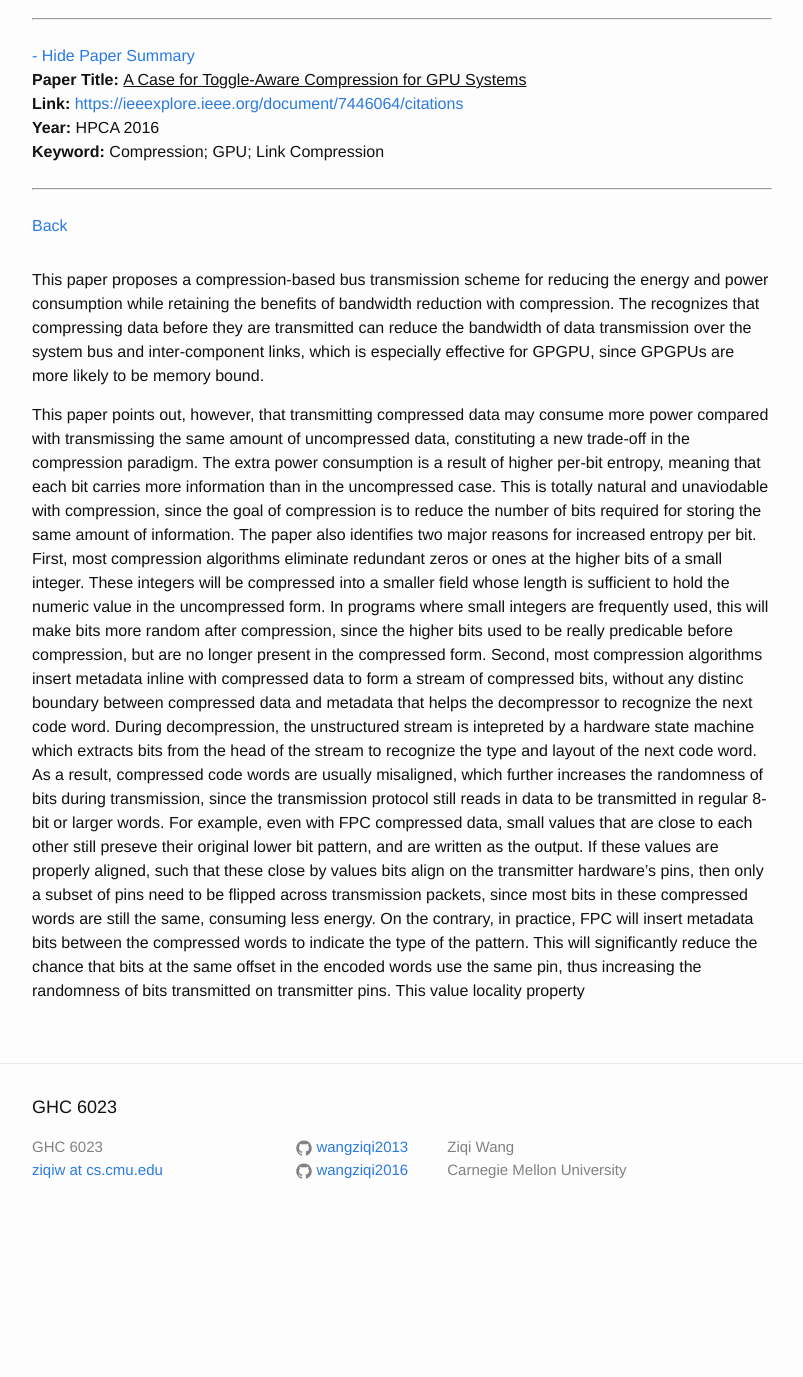
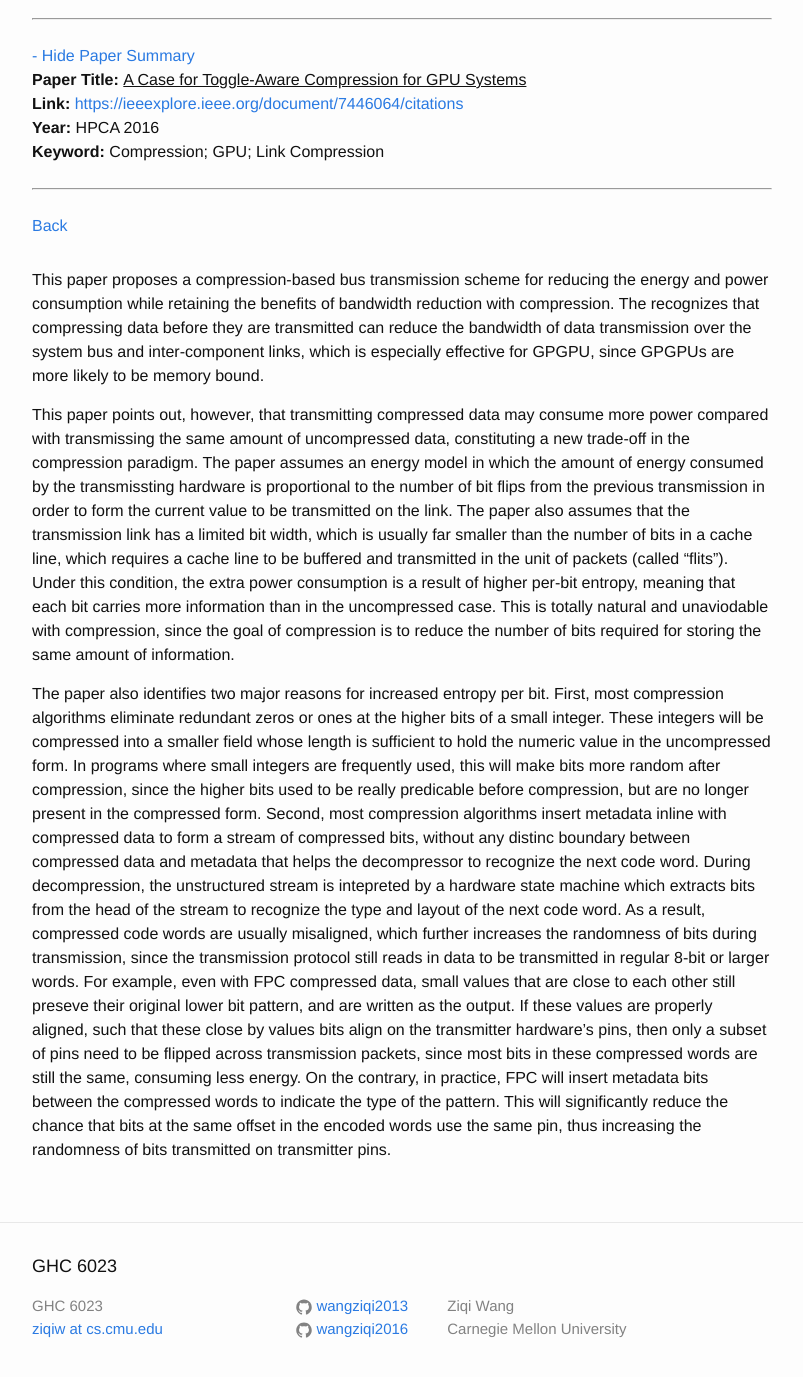
Before and after one commit to wangziqi2013/wangziqi2013.github.io, a Jekyll site: the page built from _posts/2020-07-27-a-case-for-toggle-aware-gpu-compression.markdown, in a window 1280 px wide and 1400 px high, scrolled down 224 px. Shown: the top 1377 px of the window, without its empty margins (238-1041 px from the left). Built offline with Jekyll 4.4.1, drawn with Linux system fonts in a browser that asks for light colours; before the commit the page ends 1465 px from its top, so only the background shows below that.

Commit message:
Adding assumption

```diff
--- a/_posts/2020-07-27-a-case-for-toggle-aware-gpu-compression.markdown
+++ b/_posts/2020-07-27-a-case-for-toggle-aware-gpu-compression.markdown
@@ -19,11 +19,17 @@ transmitted can reduce the bandwidth of data transmission over the system bus an
 effective for GPGPU, since GPGPUs are more likely to be memory bound.
 
 This paper points out, however, that transmitting compressed data may consume more power compared with transmissing the
-same amount of uncompressed data, constituting a new trade-off in the compression paradigm. The extra power consumption
-is a result of higher per-bit entropy, meaning that each bit carries more information than in the uncompressed case.
-This is totally natural and unaviodable with compression, since the goal of compression is to reduce the number of bits
-required for storing the same amount of information. The paper also identifies two major reasons for increased entropy
-per bit. First, most compression algorithms eliminate redundant zeros or ones at the higher bits of a small integer.
+same amount of uncompressed data, constituting a new trade-off in the compression paradigm. The paper assumes an energy
+model in which the amount of energy consumed by the transmissting hardware is proportional to the number of bit flips
+from the previous transmission in order to form the current value to be transmitted on the link. The paper also assumes
+that the transmission link has a limited bit width, which is usually far smaller than the number of bits in a cache line,
+which requires a cache line to be buffered and transmitted in the unit of packets (called "flits"). Under this condition,
+the extra power consumption is a result of higher per-bit entropy, meaning that each bit carries more information than
+in the uncompressed case. This is totally natural and unaviodable with compression, since the goal of compression is to
+reduce the number of bits required for storing the same amount of information.
+
+The paper also identifies two major reasons for increased entropy per bit. First, most compression algorithms eliminate
+redundant zeros or ones at the higher bits of a small integer.
 These integers will be compressed into a smaller field whose length is sufficient to hold the numeric value in the
 uncompressed form. In programs where small integers are frequently used, this will make bits more random after compression,
 since the higher bits used to be really predicable before compression, but are no longer present in the compressed form.
@@ -40,4 +46,3 @@ in these compressed words are still the same, consuming less energy.
 On the contrary, in practice, FPC will insert metadata bits between the compressed words to indicate the type of the
 pattern. This will significantly reduce the chance that bits at the same offset in the encoded words use the same pin,
 thus increasing the randomness of bits transmitted on transmitter pins.
-This value locality property
```
